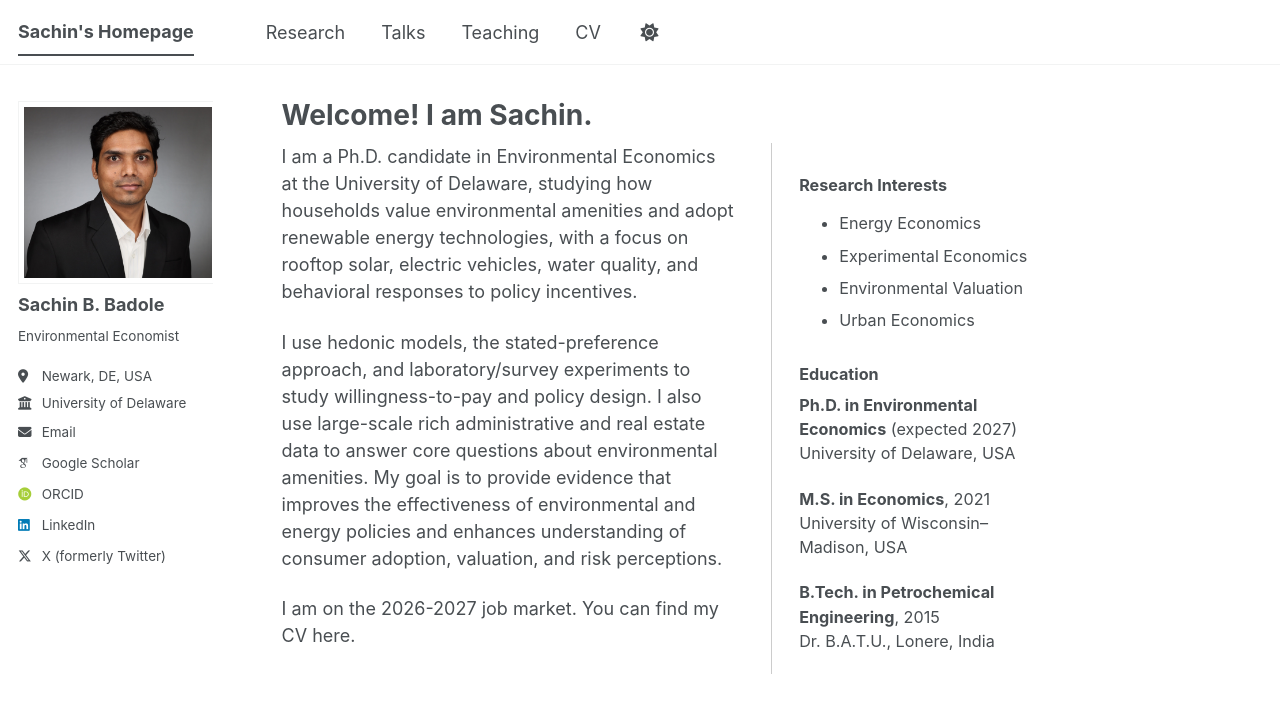
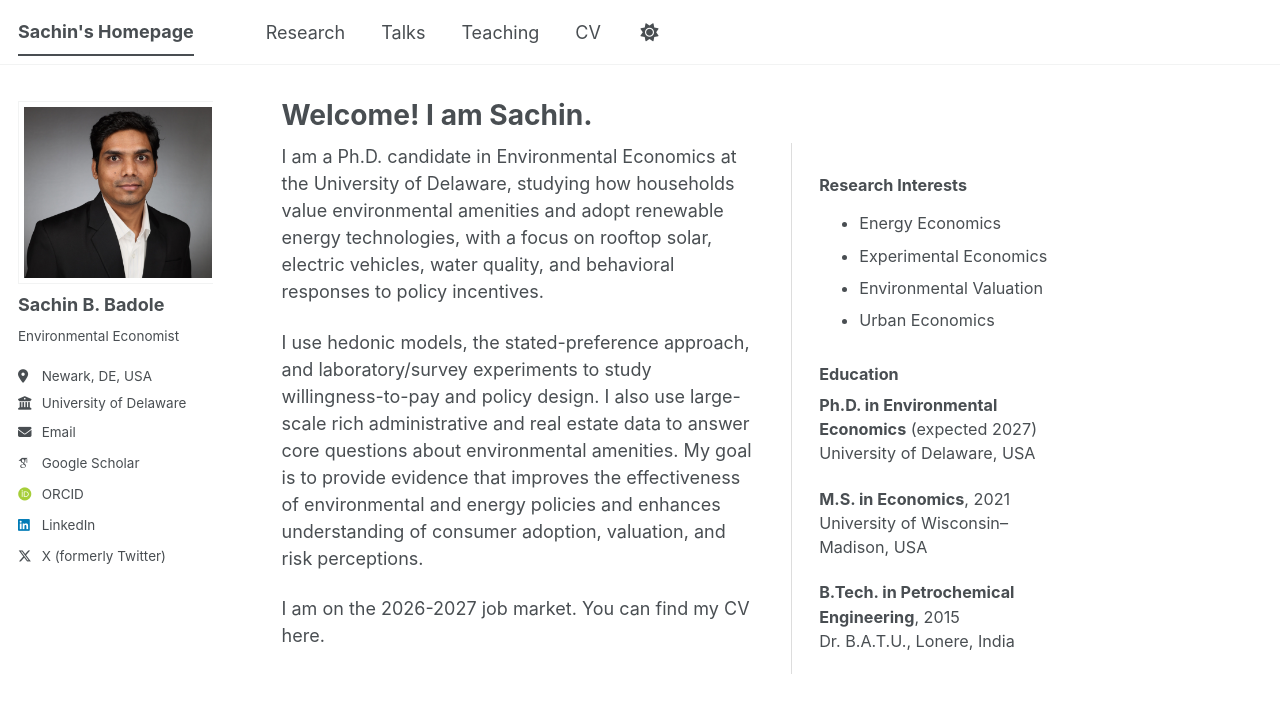
Before and after one commit to sachin-b-badole/sachin-b-badole.github.io, a Jekyll site: the page built from _pages/about.md, in a window 1280 px wide. Shown: the top 713 px of the page. Built offline with Jekyll 4.4.1, drawn with Linux system fonts in a browser that asks for light colours; some web fonts are replaced; a script bundle is joined from its source files by our own code; library files that are not in the unit come from our copies.

Commit message:
Update custom.css

```diff
--- a/assets/css/custom.css
+++ b/assets/css/custom.css
@@ -73,12 +73,38 @@
 }
 
 
-/* Expand middle content column */
+/* === Expand middle content column === */
+.page__content {
+  max-width: 800px !important;       /* widen main text */
+}
+
+/* Narrow left author sidebar */
+.page__sidebar {
+  max-width: 250px !important;
+}
+
+/* === Center overall three-column layout === */
+.wrap {
+  max-width: 1350px !important;      /* overall page width */
+  margin: 0 auto !important;         /* center on screen */
+}
+
+@media (max-width: 1400px) {
+  .wrap {
+    max-width: 1150px !important;    /* slightly narrower on smaller screens */
+  }
+}
+
+
+
+
+
+/* Expand middle content column
 .page__content {
   max-width: 800px !important;
 }
 
-/* Narrow left author sidebar */
+/* Narrow left author sidebar
 .sidebar {
   max-width: 250px !important;
 }
@@ -88,26 +114,27 @@
   display: block;
 }
 
-/* Modify your earlier right-column, Modify your earlier right-column */
+/* Modify your earlier right-column, Modify your earlier right-column
 .right-column-box {
   float: right;
-  width: 280px; /* try 240-300 depending on taste */
+  width: 280px; /* try 240-300 depending on taste
   margin-left: 2rem;
   padding-left: 1.5rem;
   border-left: 1px solid #ccc;
   font-size: 0.9em;
 }
 
-/* three column centering */
+/* three column centering
 .wrap { max-width: 1100px; }
 
-/* override it to match your desired geometry */
+/* override it to match your desired geometry
 .wrap {
   max-width: 1350px !important;
   margin: 0 auto !important;
 }
 
-/* Desktop vs Laptop Adaptation */
+/* Desktop vs Laptop Adaptation
 @media (max-width: 1400px) {
   .wrap { max-width: 1150px !important; }
 }
+*/
```
